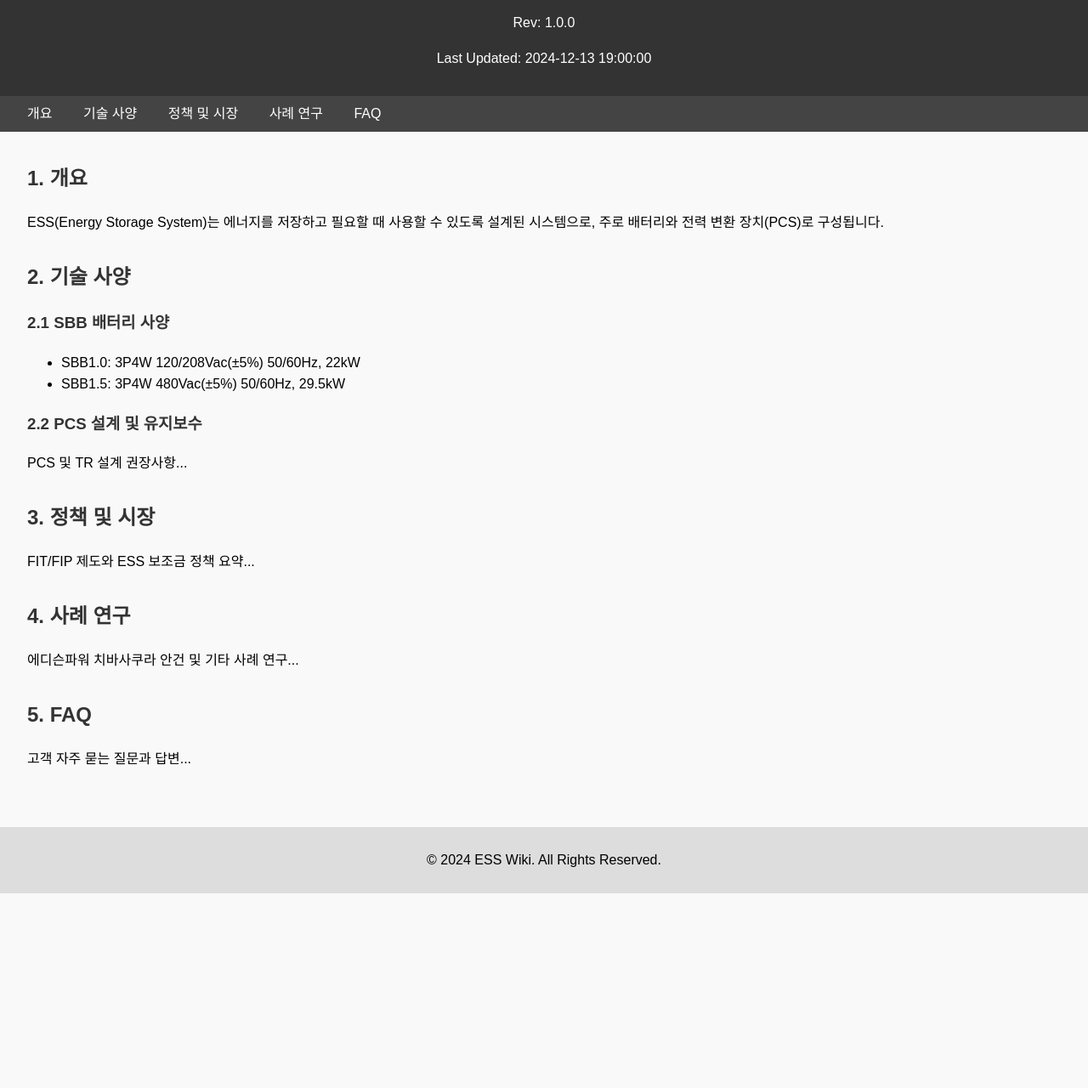
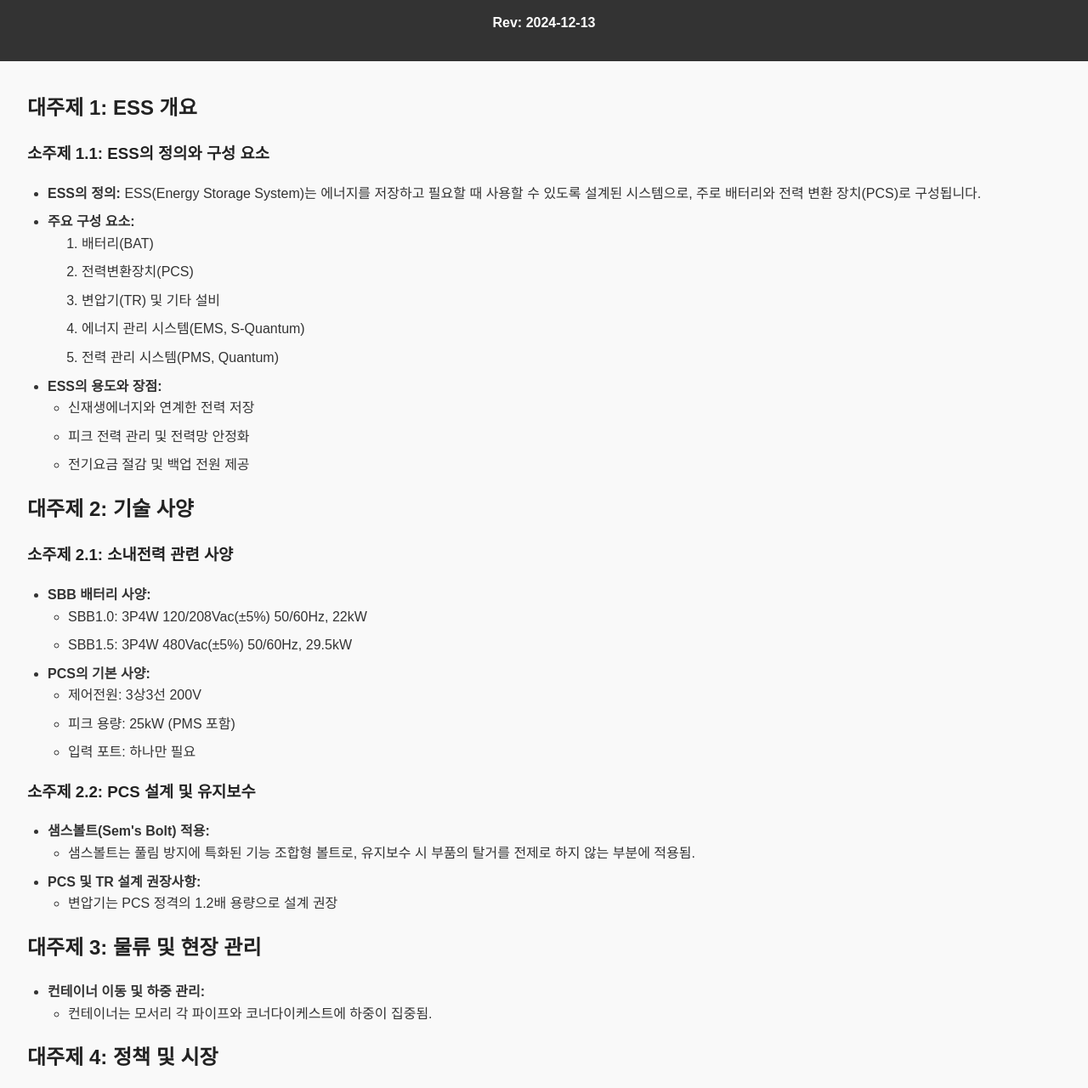
Before and after one commit to LSEJ-LEEYOUNGJAE-216901/ess-wiki, a plain HTML site: page index.html in a window 1280 px wide. Shown: the part 96-1376 px from the top of the page at 85% size. Before the commit the page ends 1147 px from the top, so only its background shows below. Drawn offline with Linux system fonts and the light colour scheme.

Commit message:
Update index.html

```diff
--- a/index.html
+++ b/index.html
@@ -3,7 +3,7 @@
 <head>
     <meta charset="UTF-8">
     <meta name="viewport" content="width=device-width, initial-scale=1.0">
-    <title>ESS Wiki and FAQ</title>
+    <title>ESS 영업 대응 위키 및 FAQ</title>
     <style>
         body {
             font-family: Arial, sans-serif;
@@ -11,86 +11,112 @@
             margin: 0;
             padding: 0;
             background-color: #f9f9f9;
+            color: #333;
         }
-        header {
-            background: #333;
+        header, footer {
+            background-color: #333;
             color: #fff;
             padding: 1em 0;
             text-align: center;
         }
-        nav {
-            background: #444;
-            color: #fff;
-            padding: 0.5em 1em;
-        }
-        nav a {
-            color: #fff;
-            text-decoration: none;
-            margin: 0 1em;
-        }
-        nav a:hover {
-            text-decoration: underline;
-        }
         main {
             padding: 1em 2em;
         }
-        section {
-            margin-bottom: 2em;
+        h1, h2, h3, h4 {
+            color: #222;
         }
-        h1, h2, h3 {
-            color: #333;
+        ul {
+            padding-left: 1.5em;
         }
-        footer {
-            text-align: center;
-            margin-top: 20px;
-            padding: 10px 0;
-            background-color: #ddd;
+        li {
+            margin-bottom: 0.5em;
         }
     </style>
 </head>
 <body>
     <header>
-        <h1>ESS Wiki and FAQ</h1>
-        <p>Rev: 1.0.0</p>
-        <p>Last Updated: 2024-12-13 19:00:00</p>
+        <h1>ESS 영업 대응 위키 및 FAQ</h1>
+        <p><strong>Rev: 2024-12-13</strong></p>
     </header>
-    <nav>
-        <a href="#overview">개요</a>
-        <a href="#specifications">기술 사양</a>
-        <a href="#policy-market">정책 및 시장</a>
-        <a href="#case-studies">사례 연구</a>
-        <a href="#faq">FAQ</a>
-    </nav>
     <main>
-        <section id="overview">
-            <h2>1. 개요</h2>
-            <p>ESS(Energy Storage System)는 에너지를 저장하고 필요할 때 사용할 수 있도록 설계된 시스템으로, 주로 배터리와 전력 변환 장치(PCS)로 구성됩니다.</p>
-        </section>
-        <section id="specifications">
-            <h2>2. 기술 사양</h2>
-            <h3>2.1 SBB 배터리 사양</h3>
-            <ul>
-                <li>SBB1.0: 3P4W 120/208Vac(±5%) 50/60Hz, 22kW</li>
-                <li>SBB1.5: 3P4W 480Vac(±5%) 50/60Hz, 29.5kW</li>
-            </ul>
-            <h3>2.2 PCS 설계 및 유지보수</h3>
-            <p>PCS 및 TR 설계 권장사항...</p>
-        </section>
-        <section id="policy-market">
-            <h2>3. 정책 및 시장</h2>
-            <p>FIT/FIP 제도와 ESS 보조금 정책 요약...</p>
-        </section>
-        <section id="case-studies">
-            <h2>4. 사례 연구</h2>
-            <p>에디슨파워 치바사쿠라 안건 및 기타 사례 연구...</p>
-        </section>
-        <section id="faq">
-            <h2>5. FAQ</h2>
-            <p>고객 자주 묻는 질문과 답변...</p>
-        </section>
+        <h2>대주제 1: ESS 개요</h2>
+        <h3>소주제 1.1: ESS의 정의와 구성 요소</h3>
+        <ul>
+            <li><strong>ESS의 정의:</strong> ESS(Energy Storage System)는 에너지를 저장하고 필요할 때 사용할 수 있도록 설계된 시스템으로, 주로 배터리와 전력 변환 장치(PCS)로 구성됩니다.</li>
+            <li><strong>주요 구성 요소:</strong>
+                <ol>
+                    <li>배터리(BAT)</li>
+                    <li>전력변환장치(PCS)</li>
+                    <li>변압기(TR) 및 기타 설비</li>
+                    <li>에너지 관리 시스템(EMS, S-Quantum)</li>
+                    <li>전력 관리 시스템(PMS, Quantum)</li>
+                </ol>
+            </li>
+            <li><strong>ESS의 용도와 장점:</strong>
+                <ul>
+                    <li>신재생에너지와 연계한 전력 저장</li>
+                    <li>피크 전력 관리 및 전력망 안정화</li>
+                    <li>전기요금 절감 및 백업 전원 제공</li>
+                </ul>
+            </li>
+        </ul>
+        <h2>대주제 2: 기술 사양</h2>
+        <h3>소주제 2.1: 소내전력 관련 사양</h3>
+        <ul>
+            <li><strong>SBB 배터리 사양:</strong>
+                <ul>
+                    <li>SBB1.0: 3P4W 120/208Vac(±5%) 50/60Hz, 22kW</li>
+                    <li>SBB1.5: 3P4W 480Vac(±5%) 50/60Hz, 29.5kW</li>
+                </ul>
+            </li>
+            <li><strong>PCS의 기본 사양:</strong>
+                <ul>
+                    <li>제어전원: 3상3선 200V</li>
+                    <li>피크 용량: 25kW (PMS 포함)</li>
+                    <li>입력 포트: 하나만 필요</li>
+                </ul>
+            </li>
+        </ul>
+        <h3>소주제 2.2: PCS 설계 및 유지보수</h3>
+        <ul>
+            <li><strong>샘스볼트(Sem's Bolt) 적용:</strong>
+                <ul>
+                    <li>샘스볼트는 풀림 방지에 특화된 기능 조합형 볼트로, 유지보수 시 부품의 탈거를 전제로 하지 않는 부분에 적용됨.</li>
+                </ul>
+            </li>
+            <li><strong>PCS 및 TR 설계 권장사항:</strong>
+                <ul>
+                    <li>변압기는 PCS 정격의 1.2배 용량으로 설계 권장</li>
+                </ul>
+            </li>
+        </ul>
+        <h2>대주제 3: 물류 및 현장 관리</h2>
+        <ul>
+            <li><strong>컨테이너 이동 및 하중 관리:</strong>
+                <ul>
+                    <li>컨테이너는 모서리 각 파이프와 코너다이케스트에 하중이 집중됨.</li>
+                </ul>
+            </li>
+        </ul>
+        <h2>대주제 4: 정책 및 시장</h2>
+        <ul>
+            <li><strong>FIT/FIP 제도와 ESS:</strong>
+                <ul>
+                    <li>ESS 설치를 통해 잉여 전력을 저장하고, FIP(Feed-in Premium)와 같은 시장 기반 제도를 활용하여 추가 수익 창출 가능.</li>
+                </ul>
+            </li>
+        </ul>
+        <h2>대주제 5: 고객 FAQ</h2>
+        <ul>
+            <li><strong>FAQ 1:</strong>
+                <ul>
+                    <li>Quantum 유지보수를 위해 443 포트 권한이 필요한 이유: 443 포트는 유지보수를 위한 터미널 접속 포트입니다.</li>
+                </ul>
+            </li>
+        </ul>
     </main>
     <footer>
-        <p>© 2024 ESS Wiki. All Rights Reserved.</p>
+        <p>&copy; 2024 ESS Wiki</p>
     </footer>
 </body>
 </html>
```
